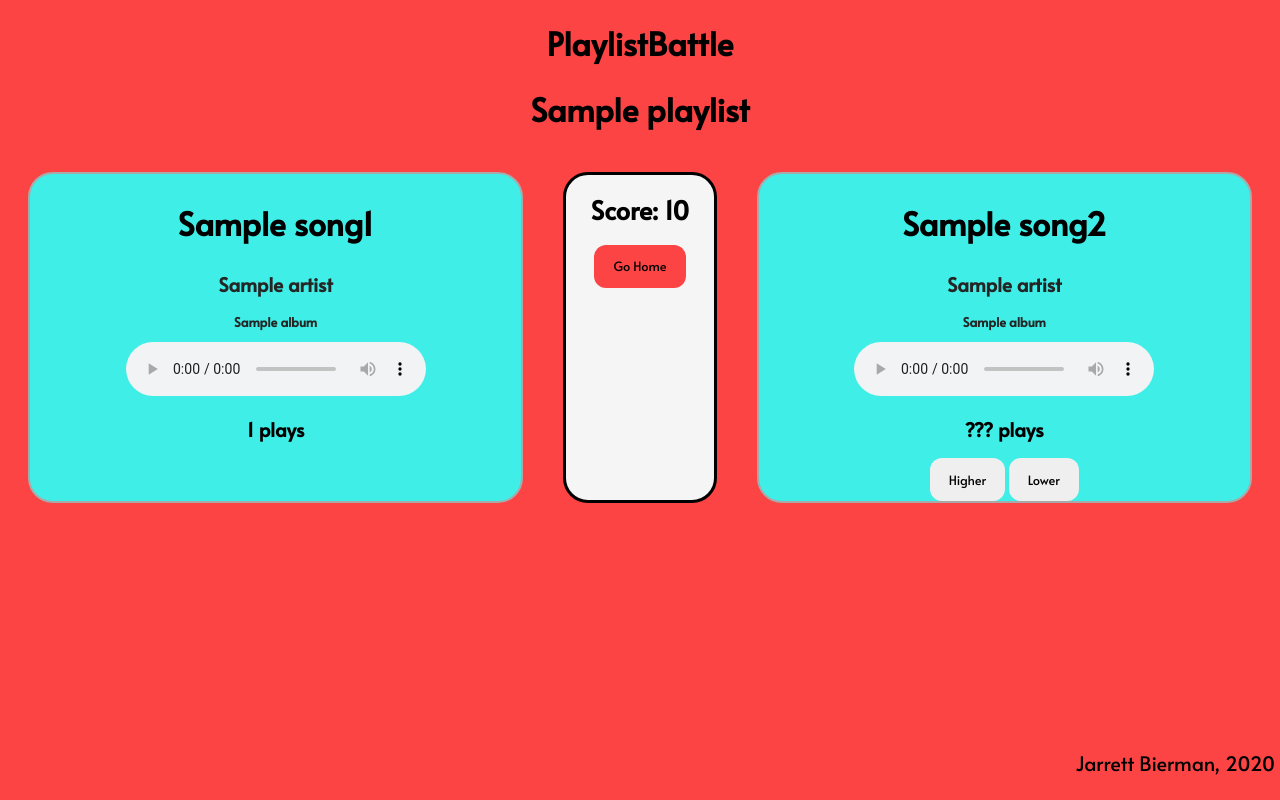
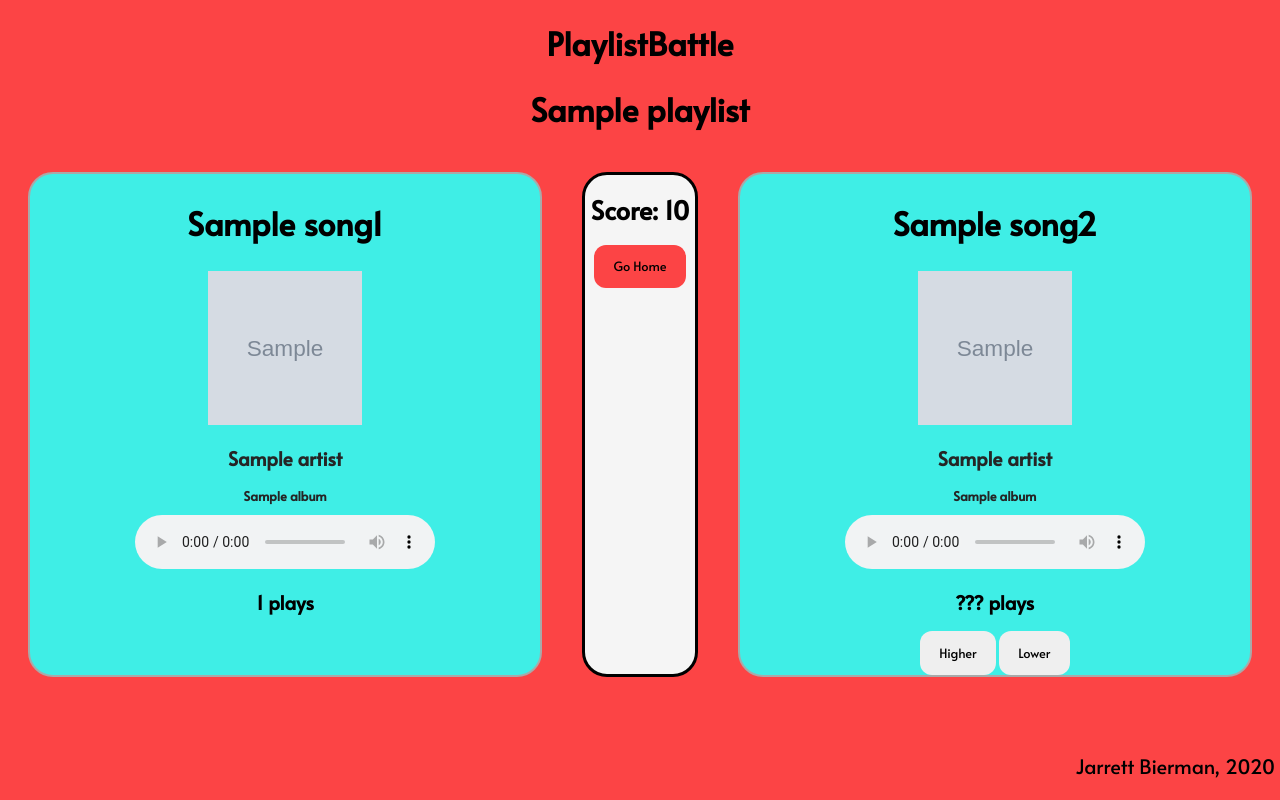
Before and after one commit to JarrettBierman/PlaylistBattle, a Flask app: template templates/game.html in a window 1280 px wide. Run offline with Flask 2, Linux system fonts and the light colour scheme; the template is opened without the code that fills it: most values are stand-ins (such as "Sample title", 1, 10 or a date in 2020); grey boxes marked "Sample" are stand-in pictures.

Commit message:
added song pictures and Liked Songs playlist

```diff
--- a/app.py
+++ b/app.py
@@ -1,11 +1,8 @@
 from flask import Flask, render_template, request, redirect, session, url_for
-# from flask_sqlalchemy import SQLAlchemy
-import datetime
 import time
 import spotipy
 from spotipy.oauth2 import SpotifyOAuth
 import spotipy.util as util
-import pylast
 import random
 import json
 import sys
@@ -16,54 +13,14 @@ import os
 import pandas as pd
 from youtube_api import YouTubeDataAPI
 
-
-
-
-#Spotify API STUFF
-def authorize_spotify():
-
-    auth_manager = SpotifyOAuth(scope=scope)
-    token_info = auth_manager.get_cached_token()
-    if not token_info:
-        auth_url = auth_manager.get_authorize_url()
-
-
-
-    # token = util.prompt_for_user_token(username = 'bbierman07', scope = scope)
-    # auth_manager_in = SpotifyOAuth(client_id = client_id_in, client_secret = client_secret_in, redirect_uri = redirect_uri_in, scope=scope, username='jarrettbierman')
-    # token = auth_manager_in.get_access_token()
-    # sp = spotipy.Spotify(auth_manager=auth_manager_in)
-    sp = spotipy.Spotify(auth=token)
-    return sp
-
-    print("Spotify has been authorized")
-
-
-#LAST-FM-API-STUFF
-def authorize_lastfm():
-    API_KEY = '2296dec001d131f586bd715159105fb0'
-    API_SECRET = '7f57826cbedd327ffee7f0ebcaf6c7b9'
-    user_name = 'jarrettbierman'
-    user_password = pylast.md5('Beerbottle711!')
-    network = pylast.LastFMNetwork(api_key=API_KEY, api_secret=API_SECRET, username=user_name, password_hash=user_password)
-    return network
-
-
-#YOUTUBE API STUFF
-def authorize_youtube():
-    api_key = 'AIzaSyBhj5wg0cm1sETpB0sGyDN3sEWacnzZfRM'
-    yt = YouTubeDataAPI(api_key)
-    return yt
-
-
-
 class Song:
-    def __init__(self, name, artist, album, play_count, sound_clip):
+    def __init__(self, name, artist, album, play_count, sound_clip, image):
         self.name = name
         self.artist = artist
         self.album = album
         self.play_count = play_count
         self.sound_clip = sound_clip
+        self.image = image
 
     def update_play_count(self, yt_api):
         search_query = self.artist + " " + self.name
@@ -73,13 +30,12 @@ class Song:
         selected_ids.append(videos[1]['video_id'])
         view_count = 0
         for id in selected_ids:
-            print(type(yt_api.get_video_metadata(id)['video_view_count']))
             view_count += int(yt_api.get_video_metadata(id)['video_view_count'])
         self.play_count = view_count
         return self
 
 class Playlist:
-    def __init__(self, name, id): # playlist_object will be something like sp_id = sp.current_user_playlists()['items'][0]['id']  p_obj = sp.user_playlist_tracks(playlist_id = p_id)
+    def __init__(self, name, id):
         self.id = id
         self.name = name
         self.songs = []
@@ -92,13 +48,17 @@ class Playlist:
             temp_album = song['track']['album']['name']
             temp_play_count = 0
             temp_clip = song['track']['preview_url']
-            self.songs.append(Song(temp_name, temp_artist, temp_album, temp_play_count, temp_clip))
+            temp_image = song['track']['album']['images'][0]['url']
+            self.songs.append(Song(temp_name, temp_artist, temp_album, temp_play_count, temp_clip, temp_image))
 
     def toJson(self):
         return json.dumps(self, default=lambda o: o.__dict__)
 
 def get_all_playlist_tracks(playlist_id_in, sp):
-    results = sp.user_playlist_tracks(playlist_id = playlist_id_in)
+    if playlist_id_in == 'liked_songs':
+        results = sp.current_user_saved_tracks()
+    else:
+        results = sp.user_playlist_tracks(playlist_id = playlist_id_in)
     tracks = results['items']
     while results['next']:
         results = sp.next(results)
@@ -110,6 +70,7 @@ def create_playlists(sp):
     ret_pls = []
     for playlist in lists:
         ret_pls.append(Playlist(playlist['name'], playlist['id']))
+    ret_pls.append(Playlist("Liked Songs", "liked_songs"))
     return ret_pls
 
 def playlist_to_id(pls, id):
@@ -119,8 +80,16 @@ def playlist_to_id(pls, id):
     return None
 
 def create_playlist(sp, id):
+    if id == "liked_songs":
+        return Playlist("Liked Songs", "liked_songs")
     pl = sp.playlist(id)
     return Playlist(pl['name'], pl['id'])
+
+#YOUTUBE API STUFF
+def authorize_youtube():
+    api_key = 'AIzaSyBhj5wg0cm1sETpB0sGyDN3sEWacnzZfRM'
+    yt = YouTubeDataAPI(api_key)
+    return yt
 
 client_id = '379b15e111a14089ae41a384d0db80a2'
 client_secret = 'f487fb0030f640eabf35f5ceefffe427'
@@ -135,7 +104,7 @@ app.config['SESSION_TYPE'] = 'filesystem'
 app.config['SESSION_FILE_DIR'] = './.flask_session/'
 Session(app)
 
-
+# set up cache folder stuff
 caches_folder = './.spotify_caches/'
 if not os.path.exists(caches_folder):
     os.makedirs(caches_folder)
@@ -144,7 +113,7 @@ if not os.path.exists(caches_folder):
 def session_cache_path():
     return caches_folder + session.get('uuid')
 
-#THE ACTUAL SERVER PART
+#Login Page: creates auth object and gets access token
 @app.route('/')
 def index():
     if not session.get('uuid'):
@@ -166,27 +135,24 @@ def index():
         # Step 2. Display sign in link when no token
         auth_url = auth_manager.get_authorize_url()
         return render_template("index.html", auth_url = auth_url)
-        # return f'<h2><a href="{auth_url}">Sign in</a></h2>'
 
     # Step 4. Signed in, display data
     sp = spotipy.Spotify(auth_manager=auth_manager)
-    playlists = create_playlists(sp)
     access_token = auth_manager.get_access_token()['access_token']
     return redirect(url_for('choose', access_token = access_token))
-    # return render_template('choose.html', playlists = playlists, name = sp.me()['display_name'])
 
 
 
-
+# Choose Screen: Where you choose which playlist to select
 @app.route('/choose/<access_token>', methods = ['GET', 'POST'])
 def choose(access_token):
     sp = spotipy.Spotify(auth = access_token)
     score = -1
     playlists = create_playlists(sp)
     seed = int(round(time.time() * 1000))
-    print(f"Your seed is {seed}")
     return render_template('choose.html', playlists = playlists, name = sp.me()['display_name'], access_token = access_token, seed = seed)
 
+# Game Screen: Where one instance of the game is
 @app.route('/game/<access_token>/<pl_id>/<int:seed>/<int:song_counter>/<int:score>/<int:pl_made>', methods = ['GET', 'POST'])
 def game(access_token, pl_id, song_counter, score, pl_made, seed):
     yt_api = authorize_youtube()
@@ -195,20 +161,19 @@ def game(access_token, pl_id, song_counter, score, pl_made, seed):
         pl_id = request.form.get('action')
     chosen_playlist = create_playlist(sp, pl_id)
     chosen_playlist.populate(sp)
-    random.Random(seed).shuffle(chosen_playlist.songs)
-    # shuffle playlist the same way
+    random.Random(seed).shuffle(chosen_playlist.songs) # shuffle playlist the same way using the generated seed
     song1 = chosen_playlist.songs[song_counter].update_play_count(yt_api)
     song2 = chosen_playlist.songs[song_counter+1].update_play_count(yt_api)
-    # song_counter += 1
-    # score += 1
     return render_template('game.html', playlist = chosen_playlist, song1 = song1, song2 = song2, pl_id = pl_id,
         score = score, song_counter = song_counter, access_token = access_token, seed = seed)
 
+# Restart Function: returns a redirect to the game screen
 @app.route('/restart/<access_token>/<pl_id>', methods = ['GET', 'POST'])
 def restart(access_token, pl_id):
     seed = int(round(time.time() * 1000))
     return redirect(f"/game/{access_token}/{pl_id}/{seed}/0/0/1")
 
+# Sign out function, returns a redirect to the sign in screen
 @app.route('/sign_out')
 def sign_out():
     os.remove(session_cache_path())
@@ -220,5 +185,6 @@ def sign_out():
     session.clear()
     return redirect('/')
 
+# Runs the app
 if __name__ == "__main__":
     app.run(debug = True, port = 8000)
--- a/static/style.css
+++ b/static/style.css
@@ -18,7 +18,7 @@ body{
     border-radius: 25px;
     border: 2px solid darkgrey;
     background: #3FEEE6;
-    width: 500px;
+    width: 700px;
     margin: 20px;
     text-align: center;
     font-size: 1vw;
@@ -77,6 +77,11 @@ body{
 .album {
     font-size: 1vw;
     color: rgb(37, 37, 37);
+}
+
+.song_image{
+	width: 12vw;
+	height: 12vw;
 }
 /* selector form */
 
@@ -143,6 +148,6 @@ body{
 #endtag{
 	font-size: 20px;
 	position: absolute;
-	bottom: 3px;
+	bottom: 0px;
 	right: 5px;
 }
--- a/templates/game.html
+++ b/templates/game.html
@@ -11,6 +11,7 @@
 <div class="container">
     <div id="block1">
         <h2 id="name1" class="name">{{song1.name}}</h2>
+        <img class="song_image" src="{{song1.image}}">
         <h2 id="artist1" class="artist">{{song1.artist}}</h2>
         <h2 id="album1" class="album">{{song1.album}}</h2>
         <audio controls>
@@ -34,6 +35,7 @@
 
         <div id="block2">
             <h2 id="name2" class="name">{{song2.name}}</h2>
+            <img class="song_image" src="{{song2.image}}">
             <h2 id="artist2" class="artist">{{song2.artist}}</h2>
             <h2 id="album2" class="album">{{song2.album}}</h2>
             <audio controls>
```
Also changed, not shown: 6 other files. Lines whose indentation alone changed are shown as unchanged.
